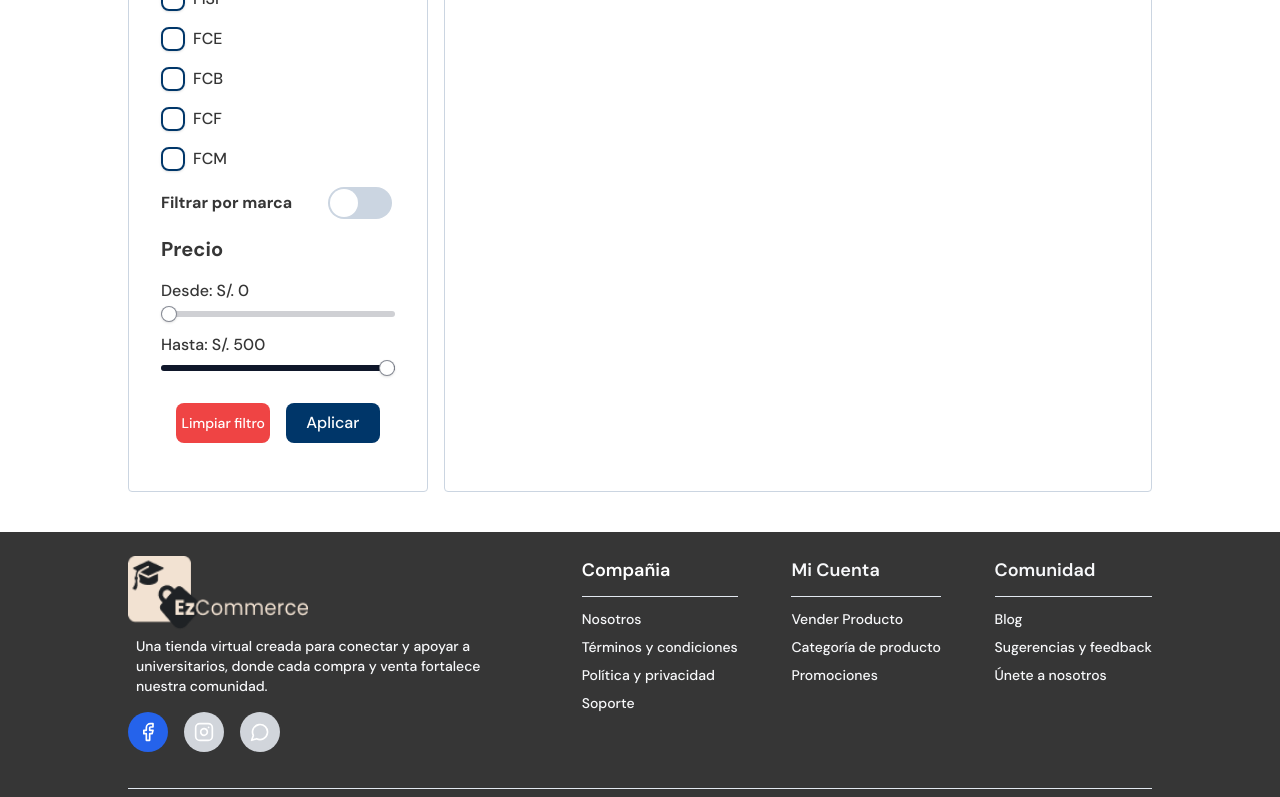
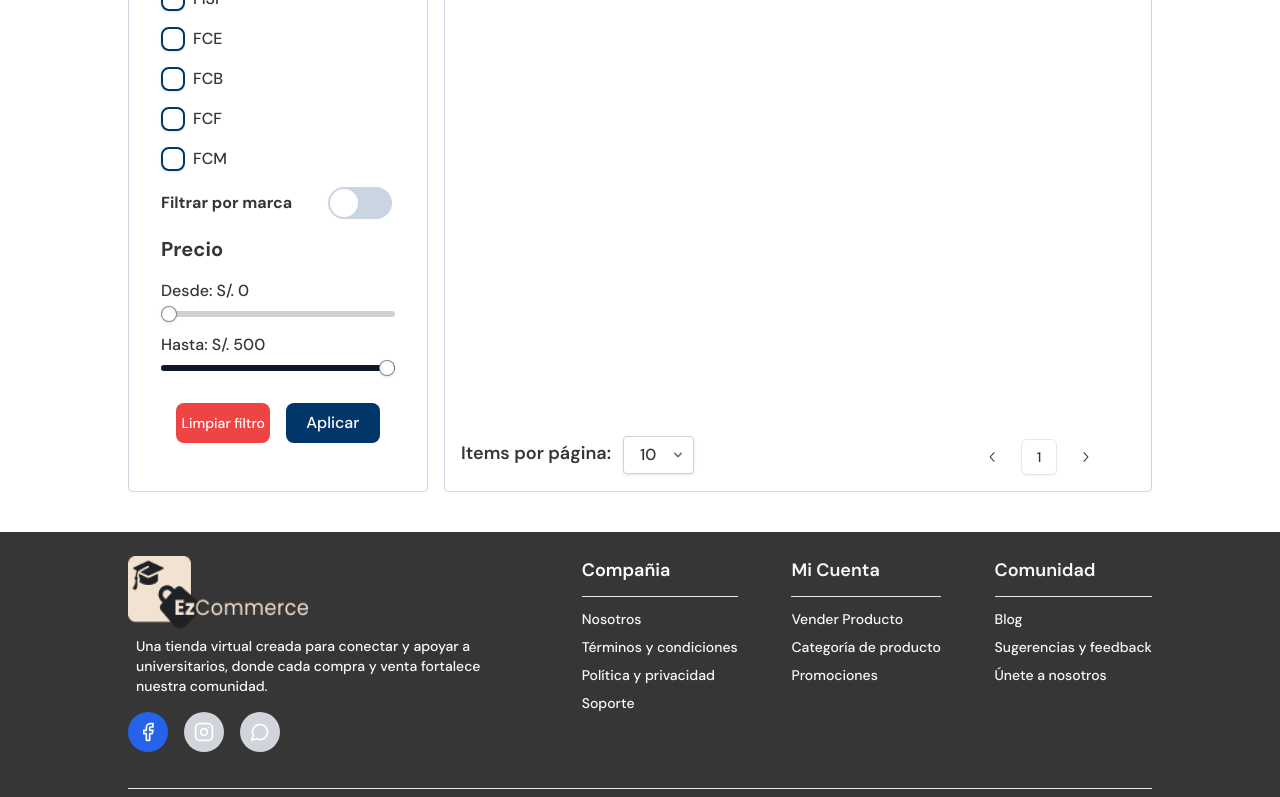
Before and after one commit to angel4uu/ezcommerce-angela-s-version, a React (Vite) app in the folder Desarrollo/PVCU/Fuentes/frontend/: page /search in a window 1280 px wide. Shown: the part 570-1367 px from the top of the page. Built offline with nearby package versions, Linux system fonts and the light colour scheme; no server answers.

Commit message:
feat: main page - ready for integration

```diff
--- a/Desarrollo/PVCU/Fuentes/frontend/src/components/ui/select.tsx
+++ b/Desarrollo/PVCU/Fuentes/frontend/src/components/ui/select.tsx
@@ -1,13 +1,7 @@
 import * as React from "react"
-import {
-  CaretSortIcon,
-  CheckIcon,
-  ChevronDownIcon,
-  ChevronUpIcon,
-} from "@radix-ui/react-icons"
 import * as SelectPrimitive from "@radix-ui/react-select"
-
 import { cn } from "@/lib/utils"
+import { CheckIcon, ChevronDownIcon, ChevronUpIcon } from "@radix-ui/react-icons"
 
 const Select = SelectPrimitive.Root
 
@@ -29,7 +23,7 @@ const SelectTrigger = React.forwardRef<
   >
     {children}
     <SelectPrimitive.Icon asChild>
-      <CaretSortIcon className="h-4 w-4 opacity-50" />
+      <ChevronDownIcon className="h-4 w-4 opacity-50" />
     </SelectPrimitive.Icon>
   </SelectPrimitive.Trigger>
 ))
@@ -47,7 +41,7 @@ const SelectScrollUpButton = React.forwardRef<
     )}
     {...props}
   >
-    <ChevronUpIcon />
+    <ChevronUpIcon className="h-4 w-4" />
   </SelectPrimitive.ScrollUpButton>
 ))
 SelectScrollUpButton.displayName = SelectPrimitive.ScrollUpButton.displayName
@@ -64,7 +58,7 @@ const SelectScrollDownButton = React.forwardRef<
     )}
     {...props}
   >
-    <ChevronDownIcon />
+    <ChevronDownIcon className="h-4 w-4" />
   </SelectPrimitive.ScrollDownButton>
 ))
 SelectScrollDownButton.displayName =
--- a/Desarrollo/PVCU/Fuentes/frontend/src/pages/Epica03/SearchPage.tsx
+++ b/Desarrollo/PVCU/Fuentes/frontend/src/pages/Epica03/SearchPage.tsx
@@ -8,7 +8,8 @@ import { useEffect, useState } from 'react';
 import { PaginationComp } from '../../components/Epica03/paginationComponent';
 import axios from 'axios'
 
-const facultades = ['FIEE','FISI', 'FCE', 'FCB', 'FCF', 'FCM'];
+
+const facultades = ['FIEE', 'FISI', 'FCE', 'FCB', 'FCF', 'FCM'];
 
 export const SearchPage = () => {
   const location = useLocation();
@@ -17,7 +18,7 @@ export const SearchPage = () => {
   const [items, setItems] = useState([]);
   const [currentPage, setCurrentPage] = useState(1);
   const [totalPages, setTotalPages] = useState(1);
-  const itemsPerPage = 10;
+  const [itemsPerPage, setItemsPerPage] = useState(10);
 
   const [tempFilters, setTempFilters] = useState({
     name: '',
@@ -114,6 +115,13 @@ export const SearchPage = () => {
     setTempFilters(updatedFilters);
   };
 
+  const handleLimitChange = (newLimit: number) => {
+    setItemsPerPage(newLimit);
+    setCurrentPage(1); // Reiniciar a la primera página
+    updateUrlWithPage(1); // Actualizar URL con el nuevo límite
+    fetchData(1, appliedFilters); // Recargar datos con el nuevo límite
+  };
+
   // Leer los filtros desde la URL
   useEffect(() => {
     const searchParams = new URLSearchParams(location.search);
@@ -141,7 +149,7 @@ export const SearchPage = () => {
         <title>Search - EzCommerce</title>
       </Helmet>
 
-      <div className="w-full gap-4 flex flex-row min-h-96 my-10">
+      <div className="w-full gap-4 flex flex-row min-h-96 my-10 ">
         <div className="w-[300px] border rounded border-slate-300 p-8">
           <h3 className="font-bold text-xl text-secondaryLight mb-4">Filtros</h3>
 
@@ -230,10 +238,10 @@ export const SearchPage = () => {
 
         </div>
 
-        <div className="grow border rounded border-slate-300 p-4">
+        <div className="flex flex-col grow border rounded border-slate-300 p-4">
           <div className='flex flex-row justify-between mb-4'>
             <div>
-              { tempFilters.name && (<h3>{items.length} resultados para "{tempFilters.name}"</h3>) }
+              {tempFilters.name && (<h3>{items.length} resultados para "{tempFilters.name}"</h3>)}
             </div>
             <div className='mr-8'>
               <PaginationComp
@@ -244,14 +252,35 @@ export const SearchPage = () => {
               />
             </div>
           </div>
-          <div>
+          <div className='grow'>
 
           </div>
-          <div className='flex flex-row justify-between mt-4'>
-            <div>
-
+          <div className='flex flex-row justify-between mt-4 '>
+            <div className='flex'>
+              <div className='mr-3 pt-1'>
+                <h3 className="text-lg font-semibold mb-2">Items por página:</h3>
               </div>
-            <div className='mr-8'>
+              <div className="flex items-center gap-4 mr-8">
+                <div className="relative">
+                  <select
+                    onChange={(e) => handleLimitChange(Number(e.target.value))}
+                    defaultValue="10"
+                    className="block appearance-none w-full bg-white border border-gray-300 hover:border-gray-400 px-4 py-2 pr-8 rounded shadow leading-tight focus:outline-none focus:ring focus:border-blue-300"
+                  >
+                    <option value="10">10</option>
+                    <option value="15">15</option>
+                    <option value="25">25</option>
+                    <option value="30">30</option>
+                  </select>
+                  <div className="pointer-events-none absolute inset-y-0 right-0 flex items-center px-2 text-gray-500">
+                    <svg className="h-4 w-4 fill-current" viewBox="0 0 20 20">
+                      <path d="M5.293 7.293a1 1 0 011.414 0L10 10.586l3.293-3.293a1 1 0 111.414 1.414l-4 4a1 1 0 01-1.414 0l-4-4a1 1 0 010-1.414z" />
+                    </svg>
+                  </div>
+                </div>
+              </div>
+            </div>
+            <div className='mr-8 pt-1'>
               <PaginationComp
                 currentPage={currentPage}
                 totalPages={totalPages}
```
Also changed, not shown: 1 other file (tests, documents, lock files or other folders). Lines whose indentation alone changed are shown as unchanged.
